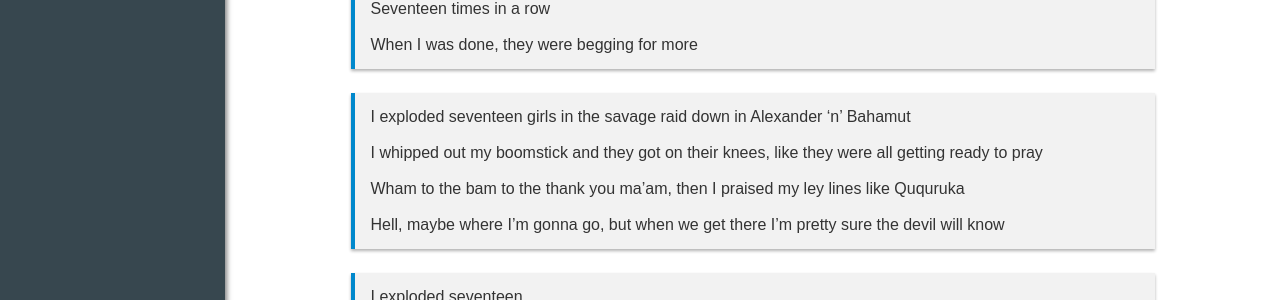
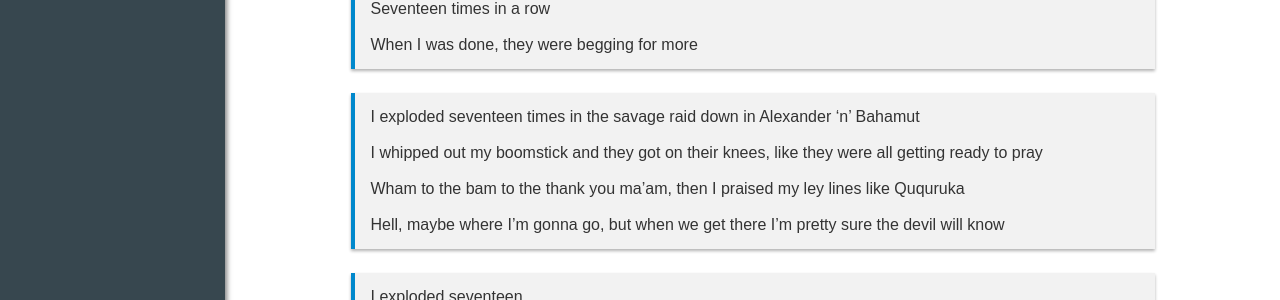
Before and after one commit to zeraphie/zeraphie.github.io, a Jekyll site: the page built from _posts/2017-03-22-17-explosions-in-a-row.md, in a window 1280 px wide. Shown: the part 1033-1333 px from the top of the page. Built offline with Jekyll 4.4.1, drawn with Linux system fonts in a browser that asks for light colours.

Commit message:
Update 2017-03-22-17-explosions-in-a-row.md

```diff
--- a/_posts/2017-03-22-17-explosions-in-a-row.md
+++ b/_posts/2017-03-22-17-explosions-in-a-row.md
@@ -49,7 +49,7 @@ After having listened to [Steel Panther](https://en.wikipedia.org/wiki/Steel_Pan
 >
 > When I was done, they were begging for more
 
-> I exploded seventeen girls in the savage raid down in Alexander 'n' Bahamut
+> I exploded seventeen times in the savage raid down in Alexander 'n' Bahamut
 >
 > I whipped out my boomstick and they got on their knees, like they were all getting ready to pray
 >
```
